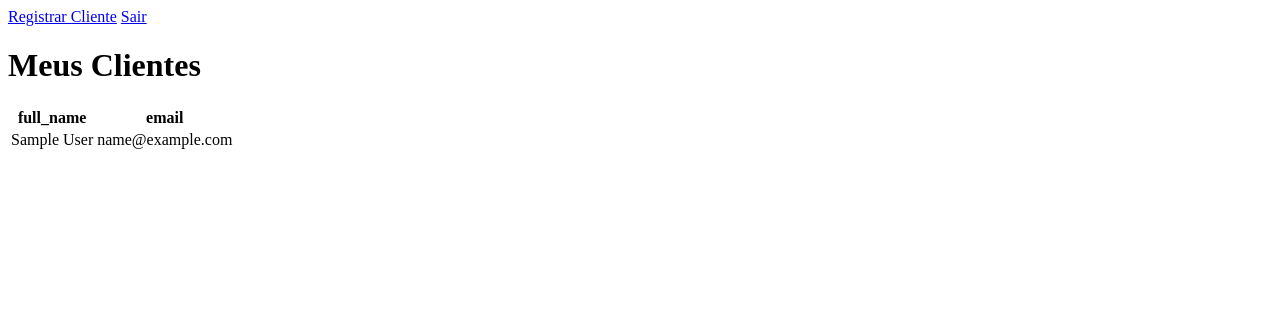
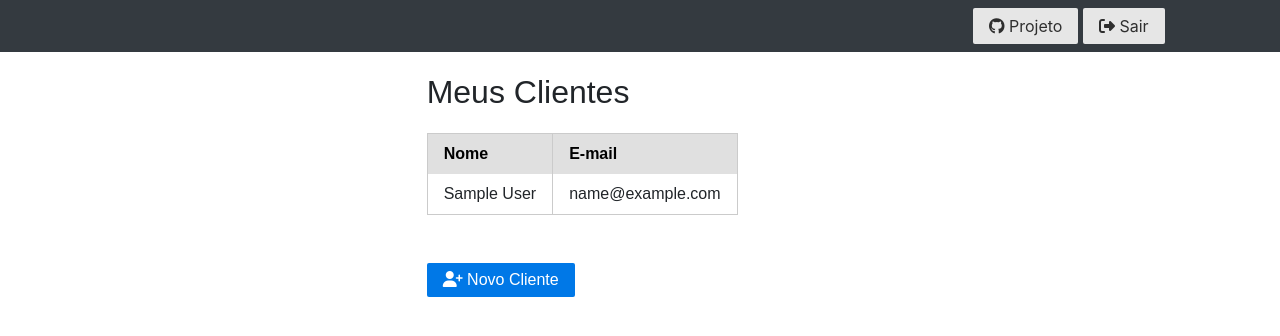
Before and after one commit to B21Munhoz/django-proj, a Django app: page /customers/ in a window 1280 px wide. Shown: the top 336 px of the page. Run offline with Django 4.2, Linux system fonts and the light colour scheme; a user stored in the database is signed in; tables that the repository leaves empty hold one stand-in row (values such as "Sample post"); some libraries are stand-ins or nearby versions.

Commit message:
:art: Improving templates appearence

```diff
--- a/agtools/agtools/settings.py
+++ b/agtools/agtools/settings.py
@@ -155,8 +155,9 @@ USE_TZ = True
 # Static files (CSS, JavaScript, Images)
 # https://docs.djangoproject.com/en/4.2/howto/static-files/
 
-STATIC_URL = 'static/'
-STATIC_ROOT = 'static/'
+STATIC_URL = '/static/'
+STATIC_ROOT = os.path.join(BASE_DIR, 'static')
+MEDIA_ROOT = os.path.join(BASE_DIR, 'media')
 
 # Default primary key field type
 # https://docs.djangoproject.com/en/4.2/ref/settings/#default-auto-field
--- a/agtools/customer/urls.py
+++ b/agtools/customer/urls.py
@@ -5,6 +5,6 @@ from customer.views import CustomerTemplateView, CustomerFormTemplateView
 app_name = 'customers'
 
 urlpatterns = [
-    path('', CustomerTemplateView.as_view(), name='customers'),
+    path('', CustomerTemplateView.as_view(), name='list'),
     path('create/', CustomerFormTemplateView.as_view(), name='create'),
 ]
--- a/agtools/templates/customer/customers_list.html
+++ b/agtools/templates/customer/customers_list.html
@@ -1,30 +1,51 @@
 <!DOCTYPE html>
+{% load static %}
 <html>
     <head>
         <meta charset="utf-8">
-        <title>Meus Clientes</title>
+        <title>Agenda de Clientes</title>
+        <link rel="stylesheet" href="https://cdn.jsdelivr.net/npm/bootstrap@4.3.1/dist/css/bootstrap.min.css" integrity="sha384-ggOyR0iXCbMQv3Xipma34MD+dH/1fQ784/j6cY/iJTQUOhcWr7x9JvoRxT2MZw1T" crossorigin="anonymous">
+        <link rel="stylesheet" href="https://cdn.jsdelivr.net/npm/purecss@3.0.0/build/pure-min.css" integrity="sha384-X38yfunGUhNzHpBaEBsWLO+A0HDYOQi8ufWDkZ0k9e0eXz/tH3II7uKZ9msv++Ls" crossorigin="anonymous">
+        <script src="https://kit.fontawesome.com/09f3570928.js" crossorigin="anonymous"></script>
     </head>
     <body>
         <nav class="navbar navbar-expand-lg bg-dark mynav" role="navigation" id="navbar">
             <div class="container">
-                <div class="navbar-nav align-items-center">
-                    <a class="nav-item nav-link" href="{% url 'customers:create' %}" class="btn btn-simple">Registrar Cliente</a>
-                    <a class="nav-item nav-link" href="{% url 'logout' %}" class="btn btn-simple">Sair</a>
+                <div class="pure-u-4-5"></div>
+                <div class="pure-u-1-5">
+                    <a class="pure-button" href="https://github.com/B21Munhoz/django-proj">
+                        <i class="fa-brands fa-github"></i> Projeto
+                    </a>
+                    <span></span>
+                    <a class="pure-button" href="{% url 'logout' %}">
+                        <i class="fa-solid fa-right-from-bracket"></i> Sair
+                    </a>
                 </div>
             </div>
         </nav>
+        <div class="pure-g">
+            <div class="pure-u-1-3"></div>
+            <div class="pure-u-1-3">
                 <h1>Meus Clientes</h1>
                 {% if customers %}
-
-        <table>
+                    <table class="pure-table">
+                        <thead>
                             <tr>
-        {% for key, value in customers.0.items %}
+                                <th>Nome</th>
+                                <th>E-mail</th>
+                            </tr>
+                        </thead>
+                        <tbody>
+                            {% for customer in customers %}
+                                {% if forloop.counter|divisibleby:2 %}
+                                    <tr class="pure-table-odd">
+                                    {% for key, value in customer.items %}
                                         {% if key != "id" %}
-                <th> {{ key }} </th>
+                                            <td> {{ value }} </td>
                                         {% endif %}
                                     {% endfor %}
                                     </tr>
-        {% for customer in customers %}
+                                {% else %}
                                     <tr>
                                     {% for key, value in customer.items %}
                                         {% if key != "id" %}
@@ -32,12 +53,23 @@
                                         {% endif %}
                                     {% endfor %}
                                     </tr>
+                                {% endif %}
                             {% endfor %}
+                        </tbody>
                     <table>
-
+                {% else %}
+                    <h3>Você não tem clientes cadastrados</h3>
                 {% endif %}
 
+            </div>
             <br>
             <br>
+            <div>
+                <a class="pure-button pure-button-primary" href="{% url 'customers:create' %}">
+                    <i class="fa-solid fa-user-plus"></i> Novo Cliente
+                </a>
+            </div>
+            <div class="pure-u-1-3"></div>
+        </div>
     </body>
 </html>
--- a/docker-compose.yaml
+++ b/docker-compose.yaml
@@ -22,7 +22,7 @@ services:
     ports:
       - "8000:8000"
     volumes:
-      - static_volume:/app/agtools/django_static
+      - static_volume:/app/agtools/static
     command: python manage.py runserver 0.0.0.0:8000 --pdb
     links:
       - db
```
Also changed, not shown: agtools/templates/auth/login.html (+12 -2 lines), agtools/templates/customer/register_customer.html (+28 -3 lines). Lines whose indentation alone changed are shown as unchanged.
